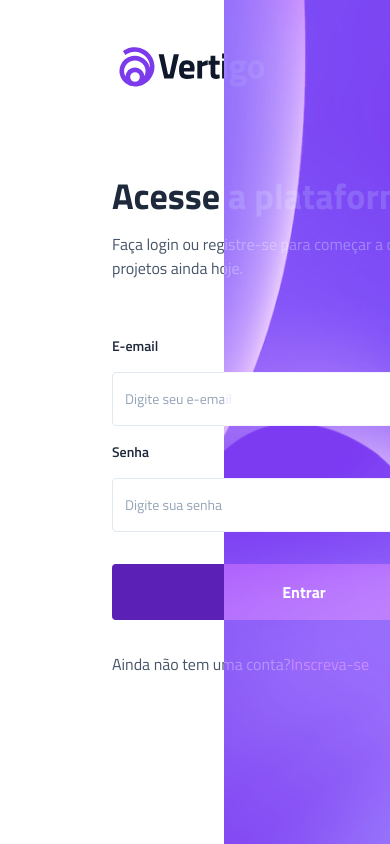
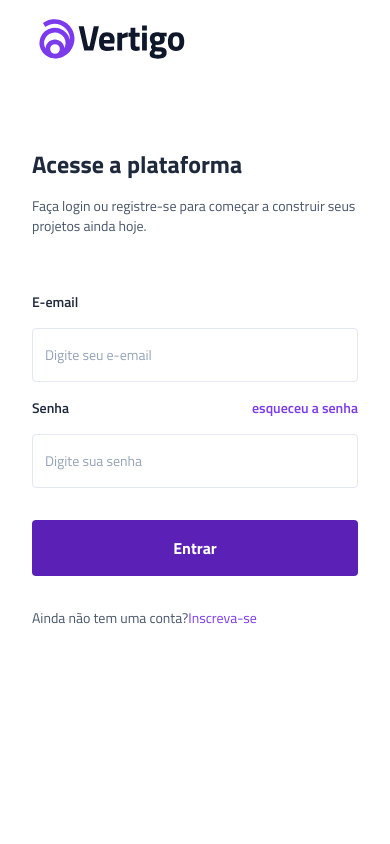
Before and after one commit to BrunoBorges12/login-return-crud, a Next.js app: page / in a window 390 px wide. Built offline with nearby package versions, Linux system fonts and the light colour scheme.

Commit message:
estilizando o responsive

```diff
--- a/src/components/Form/index.tsx
+++ b/src/components/Form/index.tsx
@@ -3,16 +3,16 @@ import Input from "../Input"
 
 function Form (){
         return(
-            <form className="my-20 w-96 font-titilliumWeb">
-                <div className="  flex flex-col  gap-4 mb-10">
-                <h1 className="   text-slate-800	  font-bold text-4xl ">Acesse a plataforma</h1>
-                <h2 className=" text-base text-slate-600">Faça login ou registre-se para começar a construir seus projetos ainda hoje.</h2>
+            <form className="my-20 w-full font-titilliumWeb">
+                <div className="  flex flex-col justify-center  gap-4 mb-10">
+                <h1 className="   text-slate-800	  font-bold lg:text-4xl text-2xl ">Acesse a plataforma</h1>
+                <h2 className=" text-sm  text-slate-600">Faça login ou registre-se para começar a construir seus projetos ainda hoje.</h2>
                 </div>
 
                 <Input name="email" label="E-email" placeholder="Digite seu e-email" type="email"/>
                 <Input name="password" label="Senha" placeholder="Digite sua senha" type="password" forgotPassword={true}/>
                 <button className=" flex justify-center items-center py-4 px-6 gap-2 rounded bg-violet-800 my-8 w-full text-white  text-base font-titilliumWeb font-bold hover:bg-violet-800/60 transition-all" type="submit">Entrar</button>
-                <div className=" text-base">
+                <div className=" lg:text-base text-sm ">
                     <span className=" text-slate-600">Ainda não tem uma conta?</span>
                     <span className=" text-violet-600 cursor-pointer hover:underline transition-all">Inscreva-se</span>
                 </div>
--- a/src/pages/index.tsx
+++ b/src/pages/index.tsx
@@ -8,14 +8,14 @@ import Form from '@/components/Form'
 
 export default function Home() {
   return (
-    <main className=' flex w-full h-screen  overflow-hidden font-titilliumWeb ' >
-      <section className='container  px-28   w-1/2' >
-        <div className=' py-10'>
+    <main className=' flex w-full h-screen  lg:overflow-hidden font-titilliumWeb ' >
+      <section className='container   px-8 relative w-full  lg:w-1/2   lg:px-28'  >
+        <div className=' lg:py-10 py-3'>
           <Logo/>
           <Form/>
         </div>
       </section>
-      <section className=' relative  w-1/2'>
+      <section className=' relative lg:block  hidden w-1/2'>
         <div className=' h-screen w-full  bg-violet-600 absolute   mix-blend-screen z-30  '></div>
         <img src="/Rectangle 1.png" alt="Imagem" className=" object-cover inset-0  h-screen w-full       mix-blend-screen  "/>
 
```
